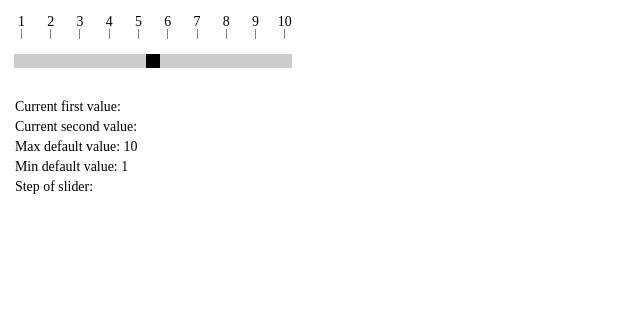
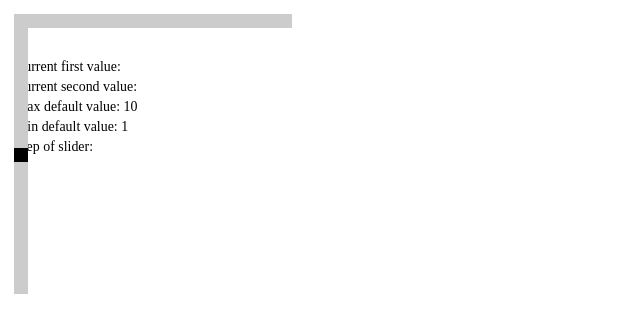
Before and after one commit to MariaKlo/range-slider, a website built with webpack: page src/range-slider/index.pug in a window 1280 px wide. Shown: the whole page, without its empty margins (0-640 px from the left). Built offline with nearby package versions, Linux system fonts and the light colour scheme.

Commit message:
Add vertical position for one thumb slider

```diff
--- a/src/range-slider/index.pug
+++ b/src/range-slider/index.pug
@@ -9,13 +9,13 @@ html
     script(src="https://ajax.googleapis.com/ajax/libs/jquery/3.4.1/jquery.min.js")
     title Range-slider plugin
   body
-    - var n = 1;
+    //- - var n = 1;
     div.wrap
-      input(type="range" step="1" orient="vertical").range-slider.js-range-slider#range-slider
-      div.ticks
-        while n <= 10
-          span.tick= n++
-      input(type="range" orient="vertical").range-slider_second-thumb.js-range-slider_second-thumb
+      input(type="range" step="1" orient="vertical").range-slider_vertical.range-slider.js-range-slider#range-slider
+      //- div.ticks
+      //-   while n <= 10
+      //-     span.tick= n++
+      input(type="range" orient="vertical").range-slider_vertical.range-slider_second-thumb.js-range-slider_second-thumb
     div.label
       div.label_first Current first value:
       div.label_second Current second value:
--- a/src/range-slider/index.scss
+++ b/src/range-slider/index.scss
@@ -57,7 +57,8 @@ button, button:hover, button:focus, button:active {
 
 @mixin thumb() {
   border: none;
-  width: $h; height: $h;
+  width: $h;
+  height: $h;
   border-radius: 0;
   background: currentcolor;
   pointer-events: auto;
@@ -66,7 +67,6 @@ button, button:hover, button:focus, button:active {
 .wrap {
   display: grid;
   grid-template-rows: max-content $h;
-  overflow: hidden;
   position: relative;
   margin: 1em;
   width: $w;
@@ -96,28 +96,32 @@ button, button:hover, button:focus, button:active {
 
 // use it for vertical display
 .range-slider_vertical {
-  writing-mode: bt-lr;
-  -webkit-appearance: slider-vertical;
-  width: 8px;
-  height: 175px;
-  padding: 0 5px;
+  display: inline-block;
+  -webkit-transform: rotate(-90deg);
+  -moz-transform: rotate(-90deg);
+  -o-transform: rotate(-90deg);
+  -ms-transform: rotate(-90deg);
+  transform: rotate(-90deg);
+  background: linear-gradient(90deg, #ccc 10em, transparent 0);
+  background-color: #ccc;
+  transform-origin: 140px 140px;
 }
 
-.ticks {
-  display: flex;
-  justify-content: space-between;
-  padding: 15px 7px;
-}
-.tick {
-  position: relative;
-  display: flex;
-  justify-content: center;
-  align-items: end;
-  width: 1px;
-  background: gray;
-  height: 10px;
-  padding-bottom: 7px;
-}
+// .ticks {
+//   display: flex;
+//   justify-content: space-between;
+//   padding: 15px 7px;
+// }
+// .tick {
+//   position: relative;
+//   display: flex;
+//   justify-content: center;
+//   align-items: end;
+//   width: 1px;
+//   background: gray;
+//   height: 10px;
+//   padding-bottom: 7px;
+// }
 
 .label {
   padding: 15px;
```
Also changed, not shown: src/range-slider/index.ts (+11 -0 lines).
